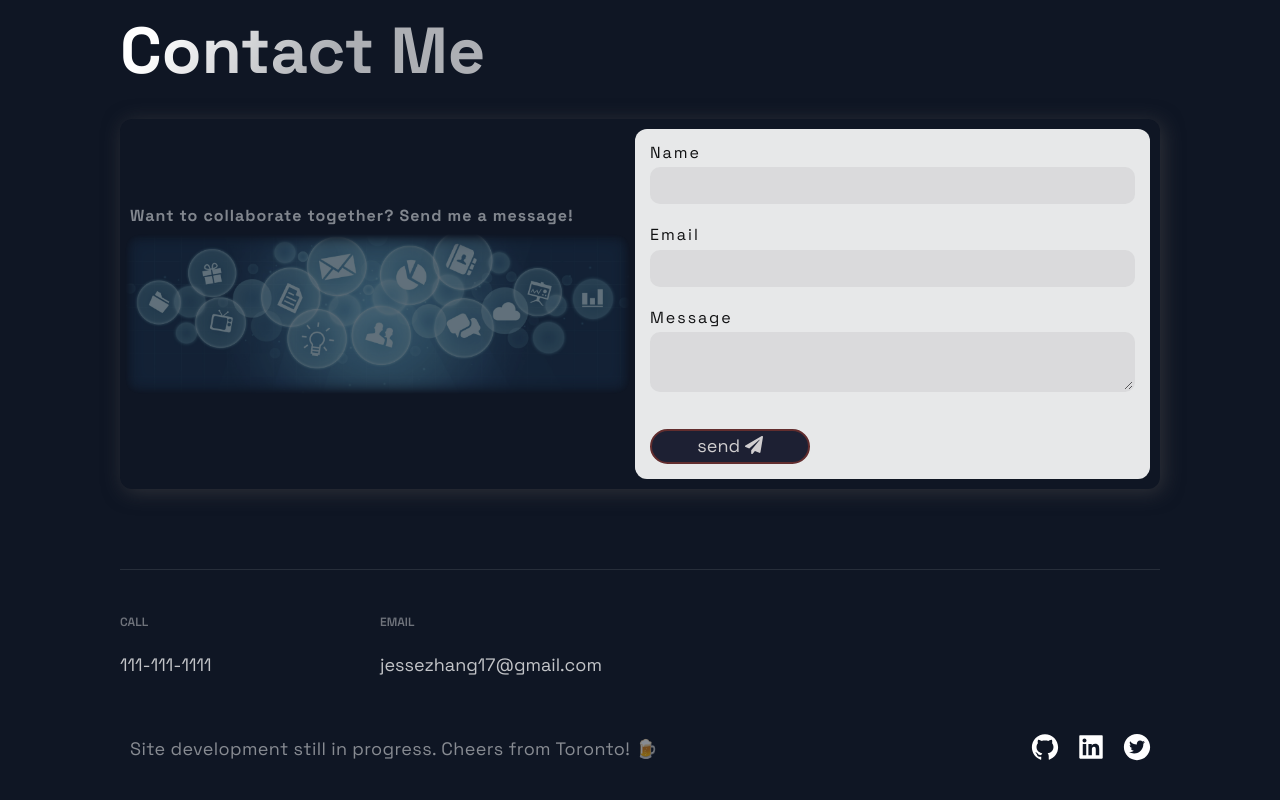
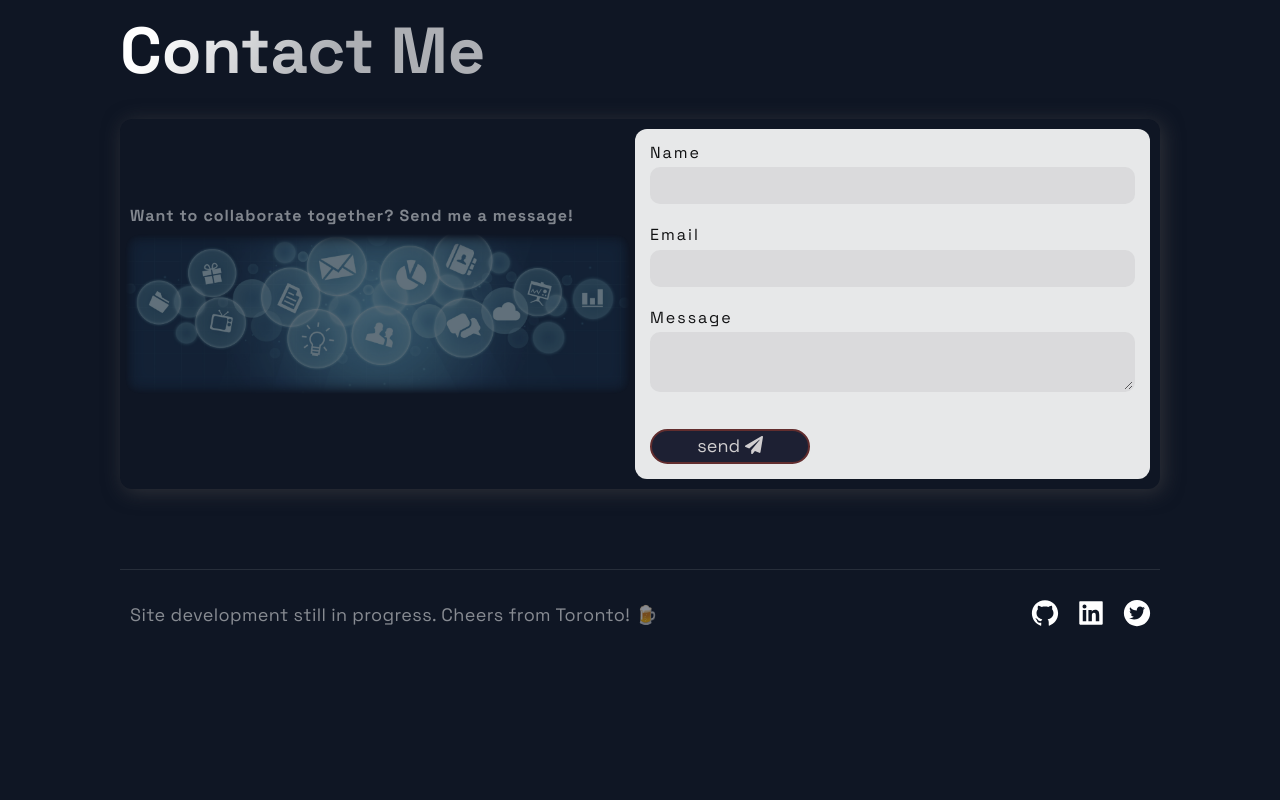
Before and after one commit to Jesse1786/portfolio-site, a Next.js app: page / in a window 1280 px wide. Shown: the part 2325-3125 px from the top of the page. After the commit the page ends 3015 px from the top, so only its background shows below. Built offline with nearby package versions, Linux system fonts and the light colour scheme.

Commit message:
Updated footer.

```diff
--- a/src/components/Footer/Footer.js
+++ b/src/components/Footer/Footer.js
@@ -2,21 +2,11 @@ import React from 'react';
 import { AiFillGithub, AiFillLinkedin, AiFillTwitterCircle } from 'react-icons/ai';
 
 import { SocialIcons } from '../Header/HeaderStyles';
-import { CompanyContainer, FooterWrapper, LinkColumn, LinkItem, LinkList, LinkTitle, Slogan, SocialContainer, SocialIconsContainer } from './FooterStyles';
+import { CompanyContainer, FooterWrapper, Slogan, SocialContainer, SocialIconsContainer } from './FooterStyles';
 
 const Footer = () => {
   return (
     <FooterWrapper>
-      <LinkList>
-        <LinkColumn>
-          <LinkTitle>Call</LinkTitle>
-          <LinkItem href="tel:111-111-1111">111-111-1111</LinkItem>
-        </LinkColumn>
-        <LinkColumn>
-          <LinkTitle>Email</LinkTitle>
-          <LinkItem href="mailto:contact@jessezhang17@gmail.com">jessezhang17@gmail.com</LinkItem>
-        </LinkColumn>
-      </LinkList>
       <SocialIconsContainer>
         <CompanyContainer>
           <Slogan>Site development still in progress. Cheers from Toronto! 🍺 </Slogan>
--- a/src/components/Footer/FooterStyles.js
+++ b/src/components/Footer/FooterStyles.js
@@ -1,4 +1,4 @@
-import styled from "styled-components"
+import styled from "styled-components";
 
 export const FooterWrapper = styled.section`
   width: calc(100vw - 96px);
@@ -7,79 +7,49 @@ export const FooterWrapper = styled.section`
   margin: 1rem auto;
   box-sizing: content-box;
 
-
-  @media ${props => props.theme.breakpoints.sm} {
+  @media ${(props) => props.theme.breakpoints.sm} {
     padding: 0 16px 48px;
     width: calc(100vw - 32px);
   }
-`
-
-export const LinkItem = styled.a`
-	font-size: 18px;
-	line-height: 30px;
-	color: rgba(255, 255, 255, 0.75);
-	margin-bottom: 16px;
-	transition: .3s ease;
-	position: relative;
-	left: 0;
-
-	&:hover {
-		color: #fff;
-		left: 6px;
-	}
-
-	@media ${props => props.theme.breakpoints.md} {
-		font-size: 16px;
-		line-height: 28px;
-		display: flex;
-	}
-
-	@media ${props => props.theme.breakpoints.sm} {
-		font-size: 8px;
-		line-height: 14px;
-		margin-bottom: 8px;
-		display: flex;
-		align-items: center;
-	}
-`
+`;
 
 export const SocialIconsContainer = styled.div`
   max-width: 1040px;
   display: flex;
   justify-content: space-between;
+  border-top: 1px solid rgba(255, 255, 255, 0.1);
+  padding-top: 2rem;
 
-@media ${props => props.theme.breakpoints.md}{
+  @media ${(props) => props.theme.breakpoints.md} {
     display: flex;
     justify-content: space-between;
   }
 
-@media ${props => props.theme.breakpoints.sm}{
+  @media ${(props) => props.theme.breakpoints.sm} {
     display: flex;
     width: 100%;
     flex-direction: column;
   }
-`
+`;
 
 export const CompanyContainer = styled.div`
   display: flex;
-	align-items:baseline;
+  align-items: baseline;
   flex-wrap: wrap;
   margin-right: auto;
 
-
-	@media ${props => props.theme.breakpoints.md}{
+  @media ${(props) => props.theme.breakpoints.md} {
     flex-direction: column;
     align-items: baseline;
   }
 
-	@media ${props => props.theme.breakpoints.sm}{
+  @media ${(props) => props.theme.breakpoints.sm} {
     display: flex;
     flex-direction: column;
     margin: 0 0 32px;
     align-items: center;
   }
-`
-
+`;
 
 export const Slogan = styled.p`
   color: rgba(255, 255, 255, 0.5);
@@ -89,71 +59,25 @@ export const Slogan = styled.p`
   line-height: 30px;
   padding: 1rem;
 
-	@media ${props => props.theme.breakpoints.md}{
+  @media ${(props) => props.theme.breakpoints.md} {
     font-size: 16px;
     line-height: 28px;
   }
 
-	@media ${props => props.theme.breakpoints.sm}{
+  @media ${(props) => props.theme.breakpoints.sm} {
     line-height: 22px;
     font-size: 14px;
     min-width: 100px;
   }
-`
+`;
 
 export const SocialContainer = styled.div`
   display: flex;
   align-items: center;
 
-	@media ${props => props.theme.breakpoints.md}{
+  @media ${(props) => props.theme.breakpoints.md} {
     justify-content: center;
     padding-right: 16px;
     flex-wrap: wrap;
   }
-`
-
-
-export const LinkList = styled.ul`
-	border-top: 1px solid rgba(255, 255, 255, 0.1);
-  display: grid;
-	grid-template-columns: repeat(3, minmax(85px, 220px));
-	gap: 40px;
-  padding: 40px 0 28px;
-
-	@media ${props => props.theme.breakpoints.lg} {
-		padding: 32px 0 16px;
-	}
-
-	@media ${props => props.theme.breakpoints.md} {
-		width: 100%;
-		padding: 32px 0 16px;
-		gap: 16px;
-	}
-	@media ${props => props.theme.breakpoints.sm} {
-		width: 100%;
-		padding: 32px 4px 16px;
-		gap: 5px;
-	}
-`
-
-export const LinkColumn = styled.div`
-	display: flex;
-	flex-direction: column;
-	max-width: 220px;
-	width: 100%;
-`
-export const LinkTitle = styled.h4`
-	font-style: normal;
-	font-weight: 600;
-	font-size: 12px;
-	line-height: 24px;
-	text-transform: uppercase;
-	color: rgba(255, 255, 255, 0.4);
-	margin-bottom: 16px;
-
-	@media ${props => props.theme.breakpoints.sm} {
-		font-size: 10px;
-		line-height: 12px;
-		margin-bottom: 8px;
-	}
-`
+`;
```
Lines whose indentation alone changed are shown as unchanged.
